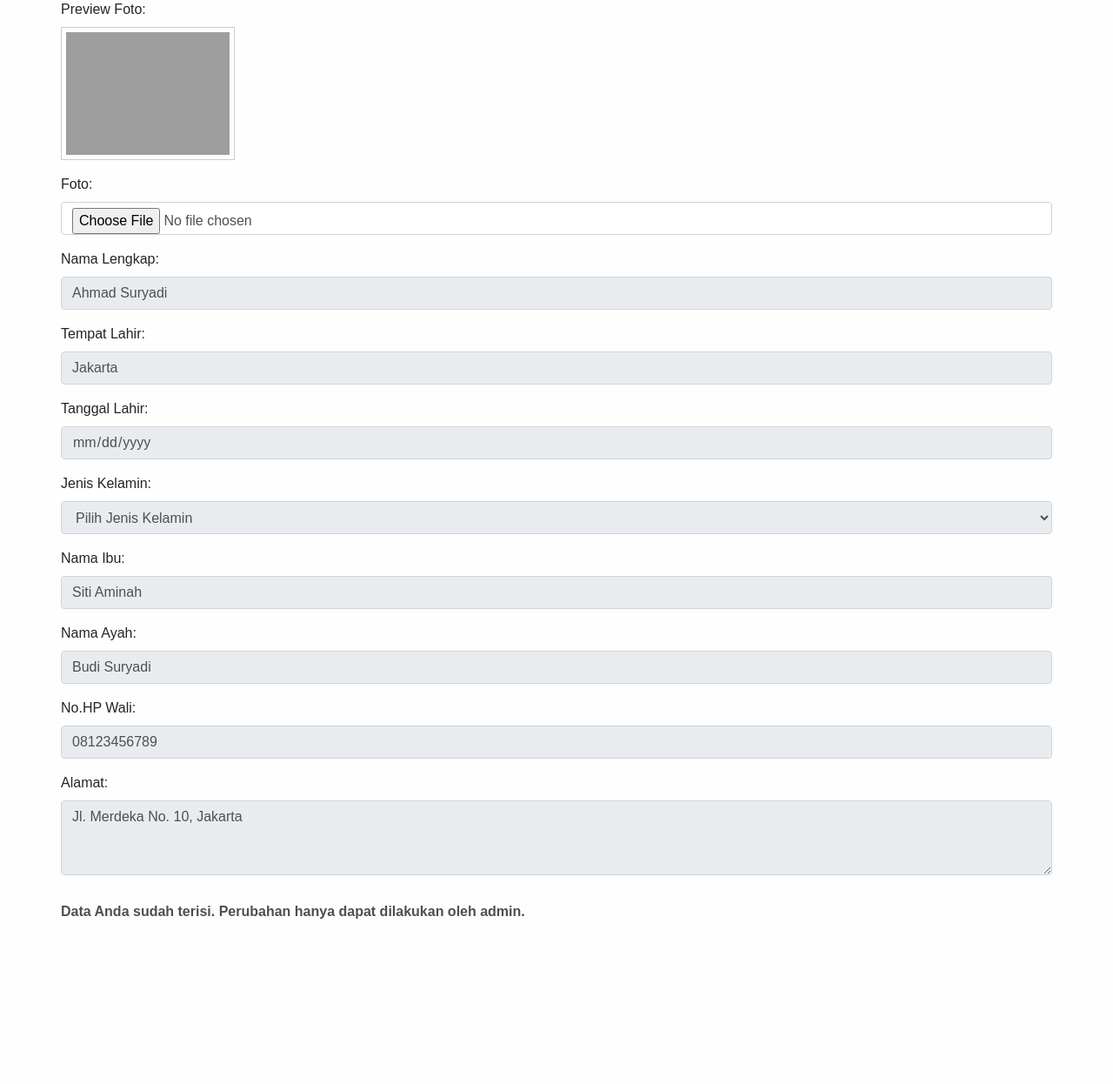
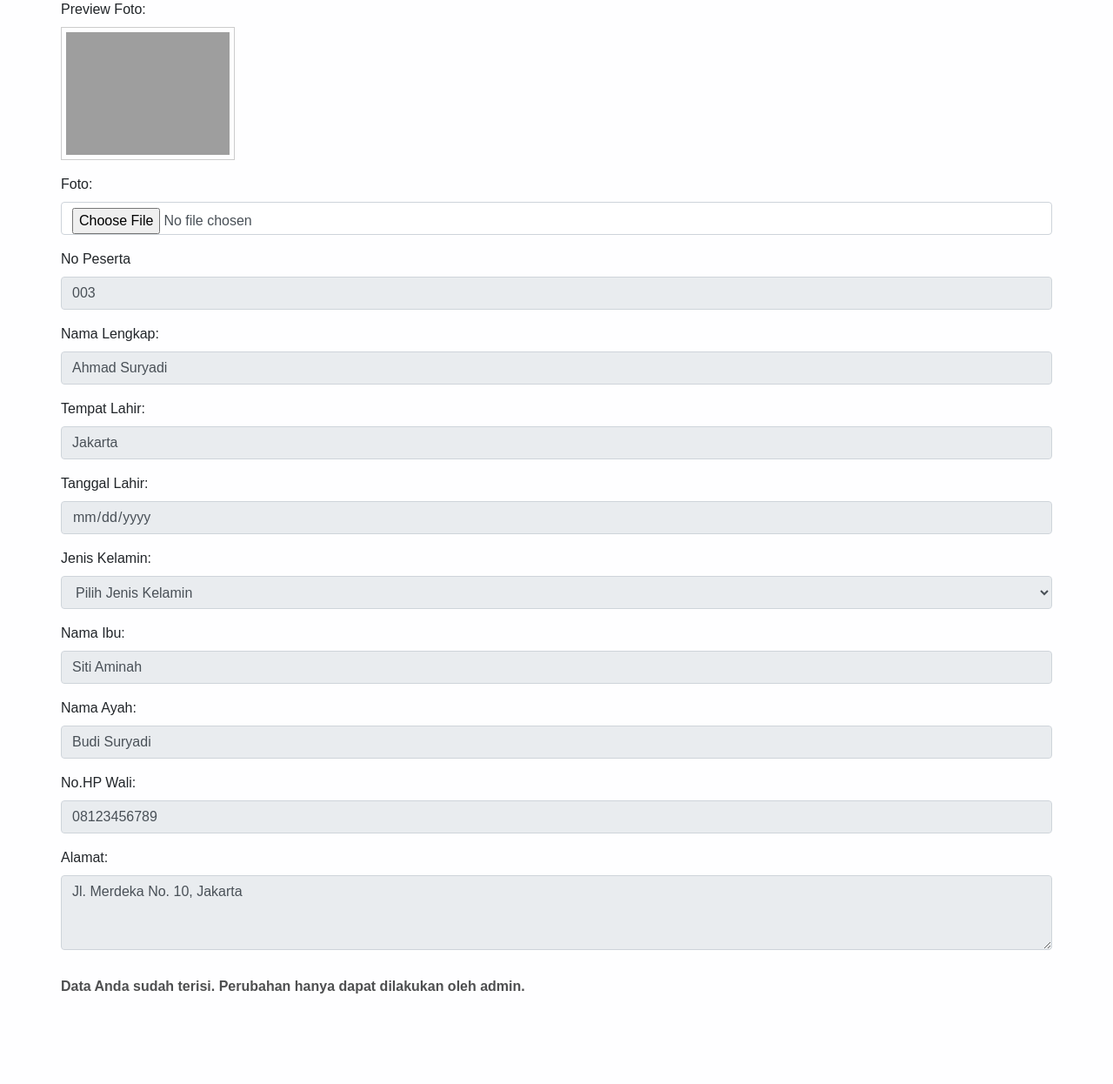
Before and after one commit to rahmat999ht/sisfo-ppdb, a PHP site: page /biodata.php in a window 1280 px wide. Shown: the part 171-1417 px from the top of the page at 87% size. Before the commit the page ends 1331 px from the top, so only its background shows below. Run offline with PHP 8.4, Linux system fonts and the light colour scheme; a user stored in the database is signed in; data comes from the database, SQL or seed files in the repository; some libraries are stand-ins or nearby versions; grey boxes are pictures that could not be loaded.

Commit message:
update form

```diff
--- a/biodata.php
+++ b/biodata.php
@@ -30,6 +30,13 @@
   $resultPeserta = $queryPeserta->get_result();
   $formData = $resultPeserta->fetch_assoc();
 }
+
+$result = $koneksi->query("SELECT MAX(no_peserta) AS last_no FROM peserta");
+$row = $result->fetch_assoc();
+$no_peserta = $row['last_no'] ? $row['last_no'] + 1 : 1; // Jika kosong, mulai dari 1
+
+// Format nomor peserta menjadi 3 digit
+$formatted_no_peserta = str_pad($no_peserta, 3, '0', STR_PAD_LEFT);
 ?>
 
 <!DOCTYPE html>
@@ -70,6 +77,12 @@
           <div class="form-group">
             <label for="foto">Foto:</label>
             <input type="file" id="foto" name="foto" class="form-control" accept="image/*" <?= $id_peserta ? '' : 'required'; ?>>
+          </div>
+
+          <!-- No Peserta -->
+          <div class="form-group">
+            <label for="noPeserta">No Peserta</label>
+            <input type="number" readonly class="form-control" id="noPeserta" name="no_peserta" value="<?php echo $pesertaData['no_peserta'] ?? $formatted_no_peserta; ?>" required>
           </div>
 
           <!-- Nama Lengkap -->
--- a/db/sisfo_ppdb.sql
+++ b/db/sisfo_ppdb.sql
@@ -71,8 +71,8 @@
 -- Menambah data ke tabel `peserta`
 INSERT INTO `peserta` (`no_peserta`, `nama`, `foto`, `jenis_kelamin`, `tempat_lahir`, `tanggal_lahir`, `nama_ibu`, `nama_ayah`, `no_hp_wali`, `alamat`)
 VALUES
-(12345, 'Ahmad Suryadi', 'ahmad.jpg', 'Laki-Laki', 'Jakarta', '2001-05-17', 'Siti Aminah', 'Budi Suryadi', '08123456789', 'Jl. Merdeka No. 10, Jakarta'),
-(12346, 'Dewi Lestari', 'dewi.jpg', 'Perempuan', 'Bandung', '2002-08-21', 'Kartini', 'Darma Lestari', '08234567890', 'Jl. Anggrek No. 25, Bandung');
+('001', 'Ahmad Suryadi', 'ahmad.jpg', 'Laki-Laki', 'Jakarta', '2001-05-17', 'Siti Aminah', 'Budi Suryadi', '08123456789', 'Jl. Merdeka No. 10, Jakarta'),
+('002', 'Dewi Lestari', 'dewi.jpg', 'Perempuan', 'Bandung', '2002-08-21', 'Kartini', 'Darma Lestari', '08234567890', 'Jl. Anggrek No. 25, Bandung');
 
 -- Menambah data ke tabel `hasil_kelulusan`
 INSERT INTO `hasil_kelulusan` (`id`, `keterangan`, `status`, `id_peserta`)
```
Also changed, not shown: function/images/Yayat-dev-1024.png (added), images/Yayat-dev-1024.png (added).
